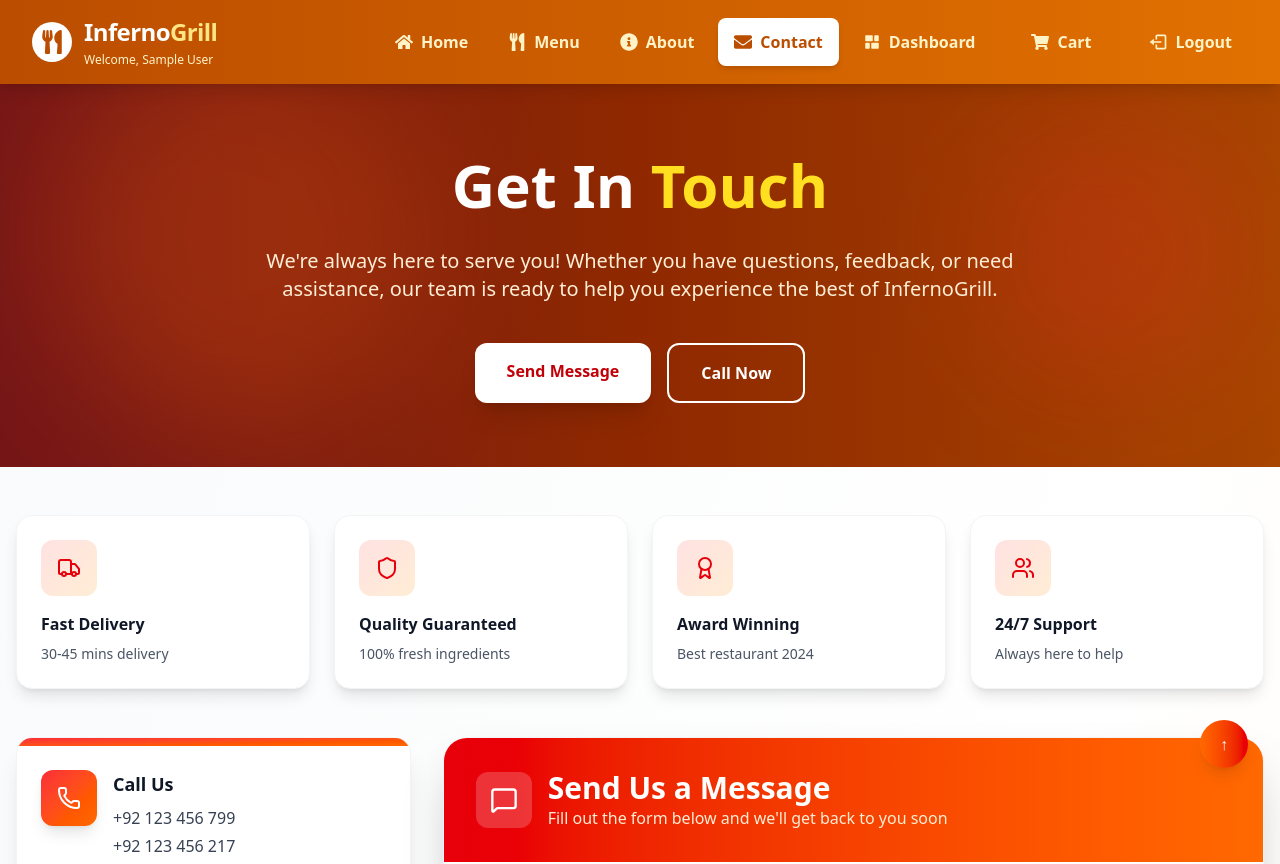
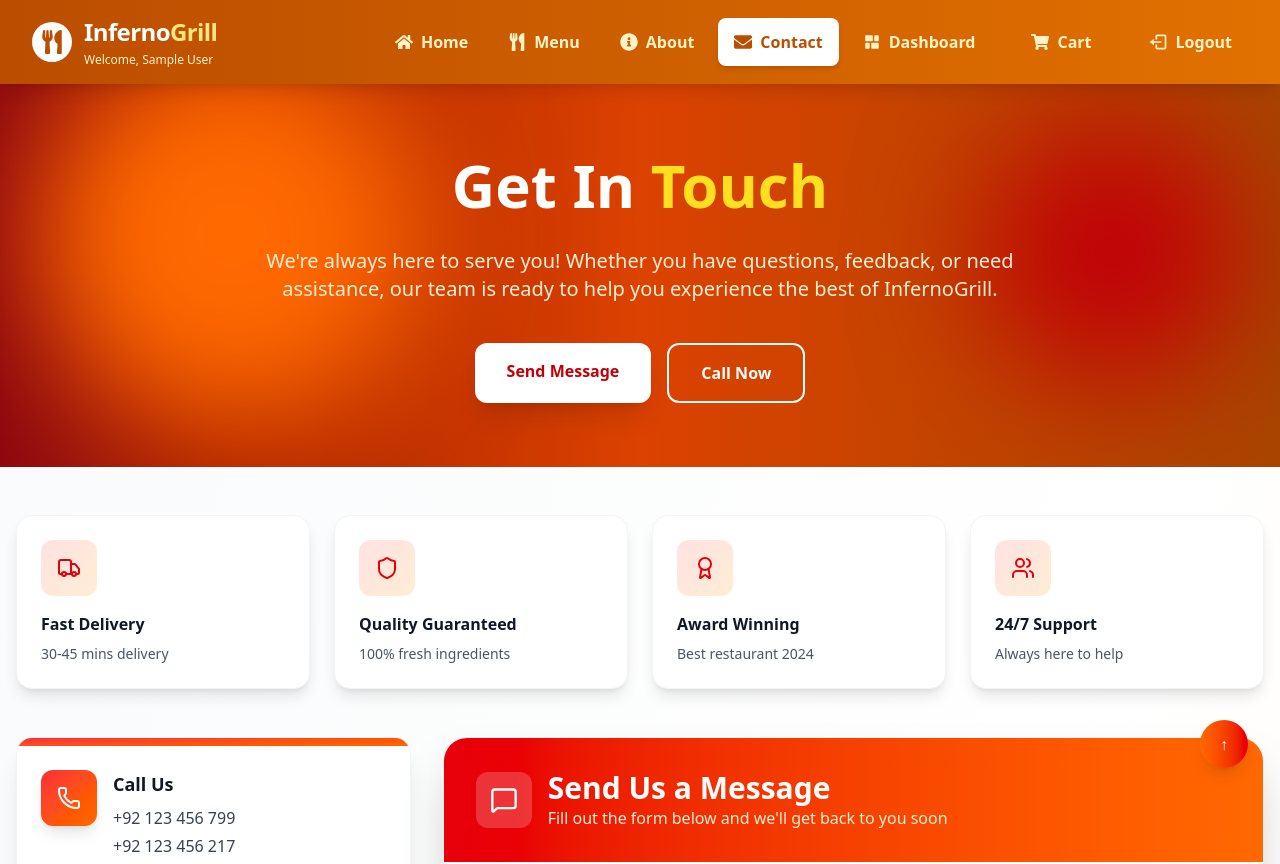
Before and after one commit to Hammad-000/inferno-grill, a React (Vite) app: page /contact in a window 1280 px wide. Shown: the top 864 px of the page. Built offline with nearby package versions, Linux system fonts and the light colour scheme; sample sign-in values are in the browser's storage.

Commit message:
fix link

```diff
--- a/src/pages/Contact.jsx
+++ b/src/pages/Contact.jsx
@@ -1,25 +1,9 @@
 import React, { useState } from 'react';
-import {
-  Mail,
-  Phone,
-  MapPin,
-  Send,
-  Clock,
-  CheckCircle,
-  MessageSquare,
-  Facebook,
-  Twitter,
-  Instagram,
-  Linkedin,
-  Globe,
-  Users,
-  Star,
-  Award,
-  Truck,
-  Shield,
-  Heart
-} from 'lucide-react';
+import { Mail, Phone,  MapPin, Send, Clock, CheckCircle, MessageSquare, Facebook ,
+  Twitter, Instagram, Linkedin, Globe, Users, Star, Award, Truck, Shield, Heart} from 'lucide-react';
 import FooterContent from '../components/FooterContent';
+import { Link } from 'react-router-dom'
+
 
 const Contact = () => {
   const [formData, setFormData] = useState({
@@ -110,10 +94,10 @@ const Contact = () => {
   return (
     <div className="min-h-screen bg-gradient-to-br from-gray-50 via-white to-orange-50">
       {/* Hero Section */}
-      <div className="relative overflow-hidden bg-gradient-to-r from-red-900 via-orange-800 to-amber-700 py-16 px-4">
+      <div className="relative overflow-hidden bg-gradient-to-r from-red-800 via-orange-600 to-amber-700 py-16 px-4">
         <div className="absolute inset-0 bg-black/10"></div>
-        <div className="absolute top-10 right-10 w-64 h-64 bg-red-500/20 rounded-full blur-3xl"></div>
-        <div className="absolute bottom-10 left-10 w-96 h-96 bg-orange-500/20 rounded-full blur-3xl"></div>
+        <div className="absolute top-10 right-10 w-64 h-64 bg-red-700 rounded-full blur-3xl"></div>
+        <div className="absolute bottom-10 left-10 w-96 h-96 bg-orange-500 rounded-full blur-3xl"></div>
 
         <div className="relative z-10 max-w-7xl mx-auto text-center">
           <h1 className="text-5xl md:text-6xl font-bold text-white mb-6 leading-tight">
@@ -125,18 +109,18 @@ const Contact = () => {
           </p>
 
           <div className="flex flex-wrap justify-center gap-4">
-            <a
-              href="#contact-form"
+            <Link
+              to="/contact"
               className="px-8 py-4 bg-white text-red-700 font-bold rounded-xl hover:bg-orange-50 hover:scale-105 transition-all duration-300 shadow-xl"
             >
               Send Message
-            </a>
-            <a
-              href="tel:+92123456799"
+            </Link>
+            <Link
+             to="tel:+92123456799"
               className="px-8 py-4 bg-transparent border-2 border-white text-white font-bold rounded-xl hover:bg-white/10 hover:scale-105 transition-all duration-300"
             >
               Call Now
-            </a>
+            </Link>
           </div>
         </div>
       </div>
--- a/src/pages/Home.jsx
+++ b/src/pages/Home.jsx
@@ -5,6 +5,8 @@ import { GiChickenLeg, GiPizzaSlice, GiHamburger } from "react-icons/gi";
 import { MdOutlineDinnerDining } from "react-icons/md";
 import { motion } from "framer-motion";
 import FooterContent from "../components/FooterContent";
+import { Link } from 'react-router-dom'
+
 
 function Home() {
   const [currentIndex, setCurrentIndex] = useState(0);
@@ -545,21 +547,18 @@ function Home() {
                 Join thousands of satisfied customers who have experienced the Inferno Grill difference
               </p>
               <div className="flex flex-wrap justify-center gap-4">
-                <a
-                  href="/menu"
+                <Link to="/menu"
                   className="inline-flex items-center gap-3 px-10 py-4 bg-gradient-to-r from-amber-500 via-orange-500 to-red-500 text-white font-bold rounded-full hover:shadow-2xl transition-all duration-300 transform hover:scale-105 group  "
                 >
                   Explore Full Menu
                   <AiOutlineArrowRight className="text-xl group-hover:translate-x-2 transition-transform " />
-                </a>
-                <a
-                  href="/reservation"
+                </Link>
+
+                <Link to="/contact"
                   className="inline-flex items-center gap-3 px-10 py-4 bg-white text-gray-800 font-bold rounded-full border-2 border-orange-300 hover:border-orange-400 hover:shadow-xl transition-all duration-300 transform hover:scale-105 hover:"
-
-                >
-                  Book a Table
-                  <span className="text-2xl font-bold "><MdOutlineDinnerDining /></span>
-                </a>
+                       >
+                  Book a Table <span className="text-2xl font-bold "><MdOutlineDinnerDining /></span>
+                </Link>
               </div>
             </motion.div>
           </div>
```
